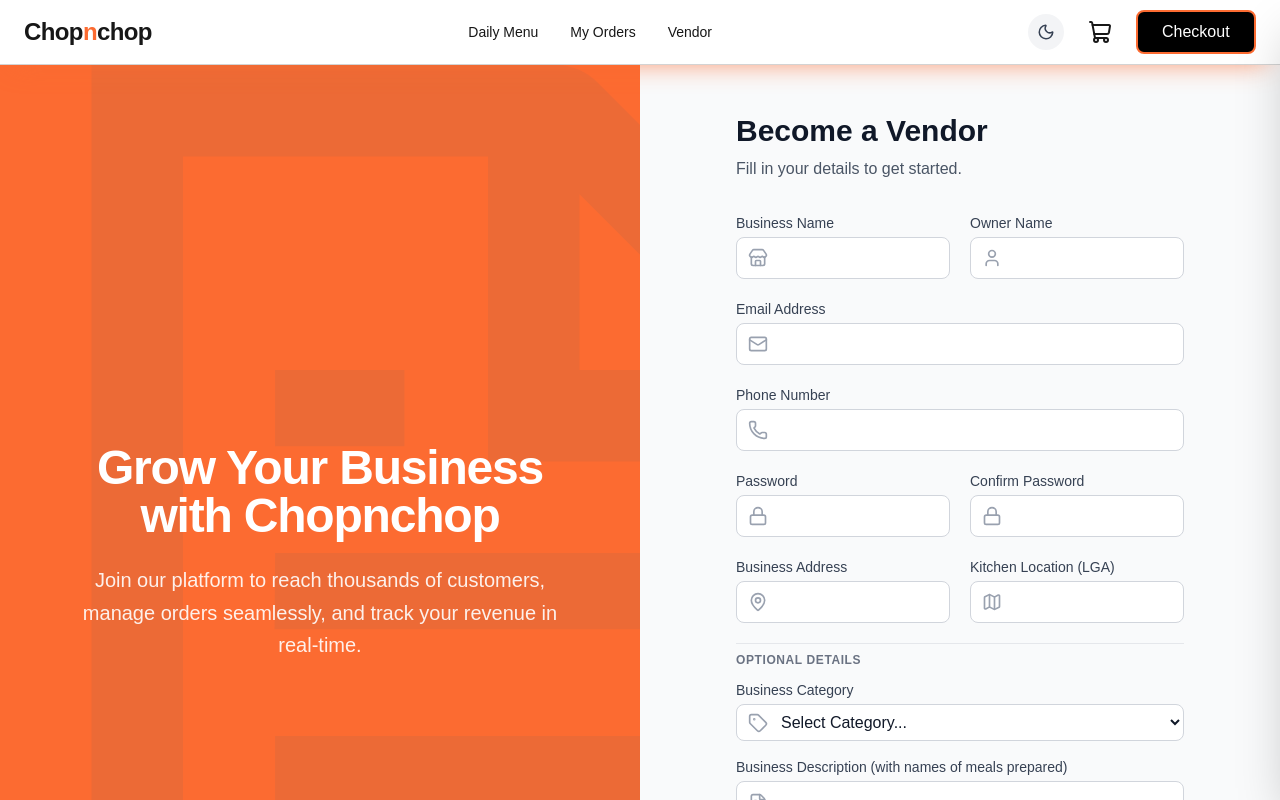
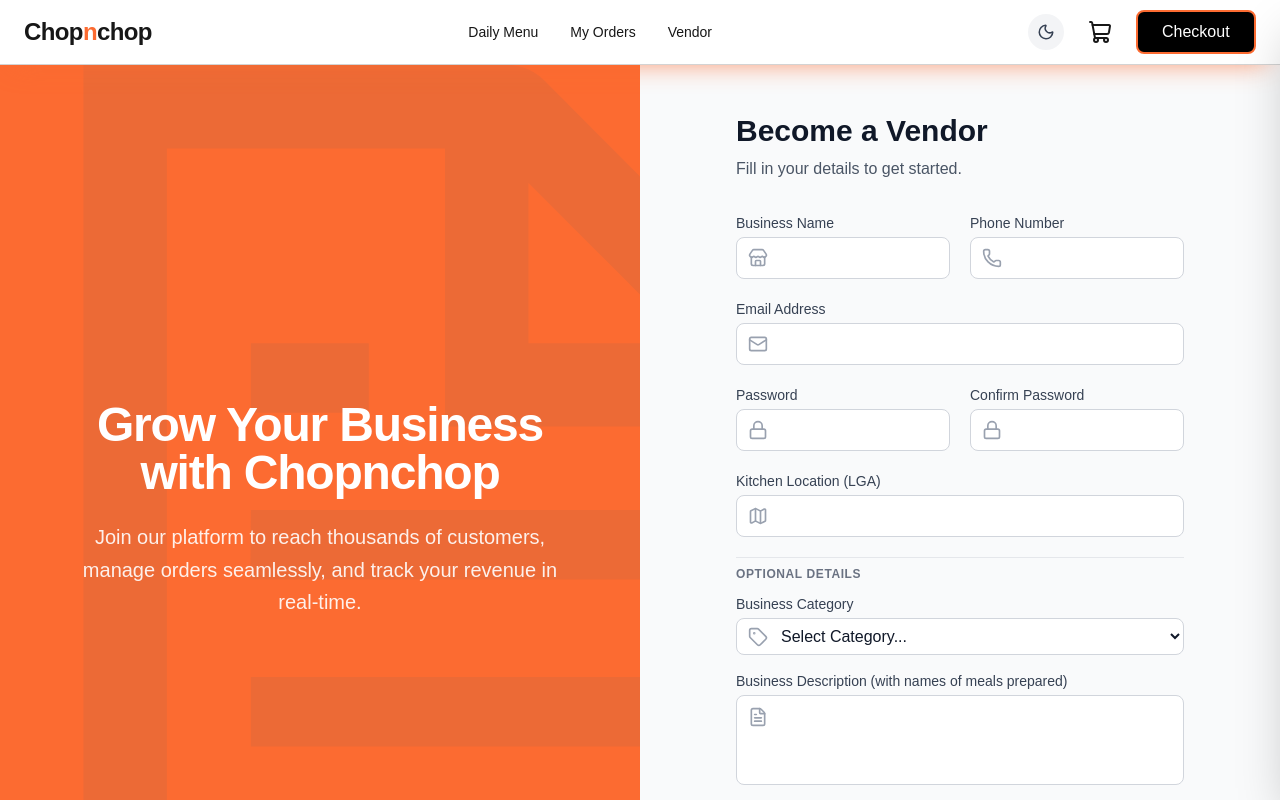
Before and after one commit to Tybravo/Chop-N-Chop, a Next.js app: page /vendor/register in a window 1280 px wide. Shown: the top 800 px of the page. Built offline with nearby package versions, Linux system fonts and the light colour scheme.

Commit message:
feat(vendor-reg): implement vendor registration page and auth service integration

```diff
--- a/app/vendor/register/page.tsx
+++ b/app/vendor/register/page.tsx
@@ -3,19 +3,17 @@
 import { useState } from "react";
 import { useRouter } from "next/navigation";
 import { authService } from "@/services/vendor/auth.service";
-import { Loader2, X, Store, User, Mail, Phone, Lock, MapPin, Tag, Map, FileText } from "lucide-react";
+import { Loader2, X, Store, Mail, Phone, Lock, Tag, Map, FileText } from "lucide-react";
 import Link from "next/link";
 
 export default function VendorRegisterPage() {
   const router = useRouter();
   const [formData, setFormData] = useState({
     businessName: "",
-    ownerName: "",
     email: "",
-    phone: "",
+    contactPhone: "",
     password: "",
     confirmPassword: "",
-    businessAddress: "",
     kitchenLocation: "",
     businessCategory: "",
     businessDescription: "",
@@ -38,8 +36,16 @@
 
     try {
       setLoading(true);
-      await authService.register(formData);
-      router.push(`/vendor/login`);
+      await authService.register({
+        businessName: formData.businessName,
+        email: formData.email,
+        contactPhone: formData.contactPhone,
+        password: formData.password,
+        kitchenLocation: formData.kitchenLocation,
+        businessCategory: formData.businessCategory,
+        businessDescription: formData.businessDescription,
+      });
+      router.push(`/vendor/verify-otp?email=${encodeURIComponent(formData.email)}`);
     } catch (err: unknown) {
       if (err instanceof Error) {
         setError(err.message);
@@ -93,14 +99,14 @@
                 </div>
               </div>
 
-              {/* Owner Name */}
+              {/* Phone */}
               <div>
-                <label className="block text-sm font-medium text-gray-700 dark:text-gray-300 mb-1">Owner Name</label>
+                <label className="block text-sm font-medium text-gray-700 dark:text-gray-300 mb-1">Phone Number</label>
                 <div className="relative">
                   <div className="absolute inset-y-0 left-0 pl-3 flex items-center pointer-events-none">
-                    <User className="h-5 w-5 text-gray-400" />
+                    <Phone className="h-5 w-5 text-gray-400" />
                   </div>
-                  <input type="text" name="ownerName" value={formData.ownerName} onChange={handleChange} required className="block w-full pl-10 pr-3 py-2 border border-gray-300 dark:border-gray-700 rounded-lg focus:ring-[#FC6B31] focus:border-[#FC6B31] bg-white dark:bg-gray-800 text-gray-900 dark:text-white" />
+                  <input type="tel" name="contactPhone" value={formData.contactPhone} onChange={handleChange} required className="block w-full pl-10 pr-3 py-2 border border-gray-300 dark:border-gray-700 rounded-lg focus:ring-[#FC6B31] focus:border-[#FC6B31] bg-white dark:bg-gray-800 text-gray-900 dark:text-white" />
                 </div>
               </div>
             </div>
@@ -113,17 +119,6 @@
                   <Mail className="h-5 w-5 text-gray-400" />
                 </div>
                 <input type="email" name="email" value={formData.email} onChange={handleChange} required className="block w-full pl-10 pr-3 py-2 border border-gray-300 dark:border-gray-700 rounded-lg focus:ring-[#FC6B31] focus:border-[#FC6B31] bg-white dark:bg-gray-800 text-gray-900 dark:text-white" />
-              </div>
-            </div>
-
-            {/* Phone */}
-            <div>
-              <label className="block text-sm font-medium text-gray-700 dark:text-gray-300 mb-1">Phone Number</label>
-              <div className="relative">
-                <div className="absolute inset-y-0 left-0 pl-3 flex items-center pointer-events-none">
-                  <Phone className="h-5 w-5 text-gray-400" />
-                </div>
-                <input type="tel" name="phone" value={formData.phone} onChange={handleChange} required className="block w-full pl-10 pr-3 py-2 border border-gray-300 dark:border-gray-700 rounded-lg focus:ring-[#FC6B31] focus:border-[#FC6B31] bg-white dark:bg-gray-800 text-gray-900 dark:text-white" />
               </div>
             </div>
 
@@ -150,16 +145,7 @@
             </div>
 
             {/* Address & Location */}
-            <div className="grid grid-cols-1 md:grid-cols-2 gap-5">
-              <div>
-                <label className="block text-sm font-medium text-gray-700 dark:text-gray-300 mb-1">Business Address</label>
-                <div className="relative">
-                  <div className="absolute inset-y-0 left-0 pl-3 flex items-center pointer-events-none">
-                    <MapPin className="h-5 w-5 text-gray-400" />
-                  </div>
-                  <input type="text" name="businessAddress" value={formData.businessAddress} onChange={handleChange} required className="block w-full pl-10 pr-3 py-2 border border-gray-300 dark:border-gray-700 rounded-lg focus:ring-[#FC6B31] focus:border-[#FC6B31] bg-white dark:bg-gray-800 text-gray-900 dark:text-white" />
-                </div>
-              </div>
+            <div className="grid grid-cols-1 gap-5">
               <div>
                 <label className="block text-sm font-medium text-gray-700 dark:text-gray-300 mb-1">Kitchen Location (LGA)</label>
                 <div className="relative">
```
Also changed, not shown: 1 other file (tests, documents, lock files or other folders).
